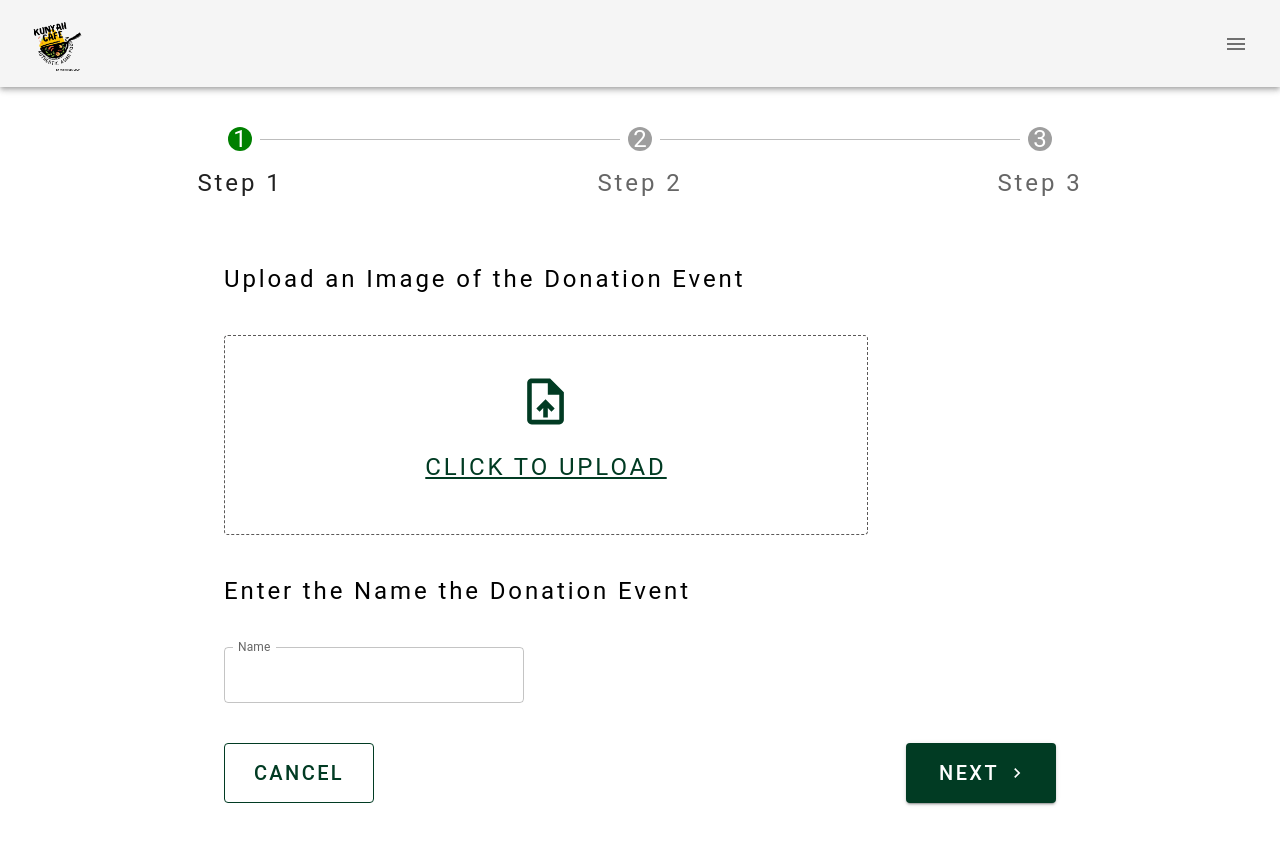
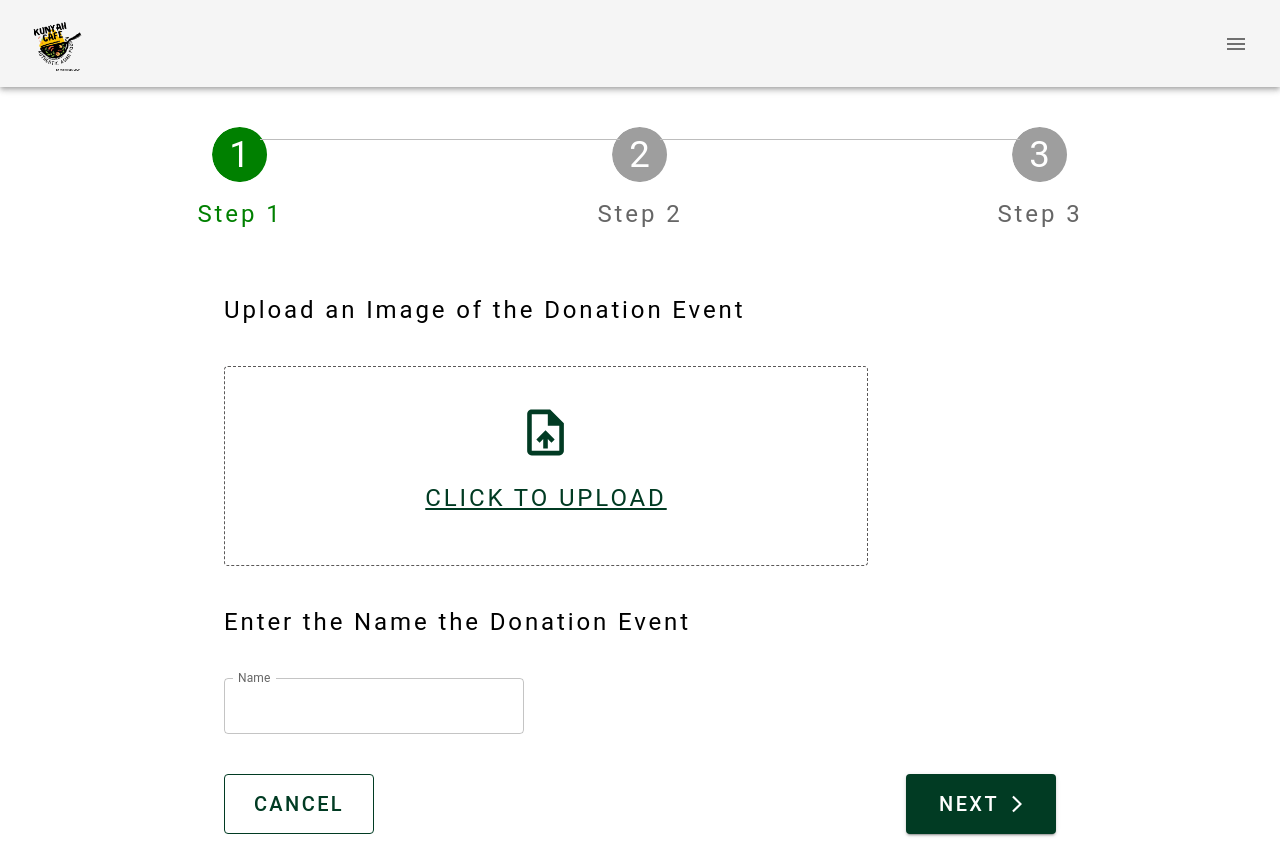
Before and after one commit to felixli1998/FYP-24_DCS__CodeAbility-Crew_EcoYah, a React (Create React App) app in the folder client/: page /admin/donation-event-form in a window 1280 px wide. Before the commit the page ends 819 px from the top, so only its background shows below. Built offline with nearby package versions, Linux system fonts and the light colour scheme.

Commit message:
fix: styling misalignments

```diff
--- a/client/src/components/DonationEvent/Step2Form.tsx
+++ b/client/src/components/DonationEvent/Step2Form.tsx
@@ -35,7 +35,7 @@ export default function Step2Form() {
                                 <Typography variant="h5" gutterBottom sx={{ letterSpacing: "0.18rem" }}>Item {i+1}: {items[i].item}</Typography>
                                 { itemFields.map(function(label, j) {
                                     return <TextField key={j} label={ (j !== 2) ? itemFields[j] : itemFields[j] + items[i].unit } type="number"
-                                        InputProps={{ endAdornment: <InputAdornment position="end">{items[i].unit}</InputAdornment> }}
+                                        InputProps={{ endAdornment: <InputAdornment position="end">{ (j !== 2) && items[i].unit }</InputAdornment> }}
                                         InputLabelProps={{ shrink: true }}
                                         sx={{ width: 300 }} /> }) }
                             </Stack>
--- a/client/src/components/DonationEvent/Step3Form.tsx
+++ b/client/src/components/DonationEvent/Step3Form.tsx
@@ -6,6 +6,8 @@ import { AdapterDayjs } from '@mui/x-date-pickers-pro/AdapterDayjs';
 import { DateRangePicker } from '@mui/x-date-pickers-pro/DateRangePicker';
 
 export default function Step3Form() {
+
+    const [isActive, setIsActive] = useState(false);
 
     return (
         <>
@@ -20,7 +22,8 @@ export default function Step3Form() {
         </DemoContainer>
         </LocalizationProvider>
         <Typography variant="h5" gutterBottom sx={{ letterSpacing: "0.18rem" }}>Activate the Donation Event</Typography>
-        <FormControlLabel control={<Switch defaultChecked />} label="Active" />
+        <FormControlLabel control={<Switch checked={isActive} onClick={() => setIsActive(!isActive)} sx={{ width: "9rem", height: "5.25rem", ".MuiSwitch-thumb": { width: "4.5rem", height: "4.25rem",  marginLeft: ( isActive ? "2rem" : null ) } }}/>}
+            label={ <Typography variant="h5" gutterBottom sx={{ letterSpacing: "0.18rem", marginLeft: "0.5rem" }}>Active</Typography> }/>
         </>
     );
 };
--- a/client/src/pages/DonationEventForm.tsx
+++ b/client/src/pages/DonationEventForm.tsx
@@ -1,7 +1,7 @@
 import { useState }from 'react';
 import { Stack, Box, Stepper, Step, StepLabel, Typography, Grid, Button } from '@mui/material';
 import ArrowBackIosIcon from '@mui/icons-material/ArrowBackIos';
-import ChevronRightIcon from '@mui/icons-material/ChevronRight';
+import ArrowForwardIosIcon from '@mui/icons-material/ArrowForwardIos';
 import Step1Form from "../components/DonationEvent/Step1Form";
 import Step2Form from "../components/DonationEvent/Step2Form";
 import Step3Form from "../components/DonationEvent/Step3Form";
@@ -29,8 +29,8 @@ export default function DonationEventForm() {
                 {steps.map((label, i) => (
                 <Step key={label}>
                     <StepLabel
-                        sx={{ ".MuiStepIcon-text": { fontSize: "1.5rem" } }}>
-                    <Typography variant="h5" gutterBottom sx={{ letterSpacing: "0.18rem", fontStyle: "bold" }}>{label}</Typography>
+                        sx={{ ".MuiSvgIcon-root": { width: "3.44rem", height: "3.44rem", borderRadius: "50rem" }, ".MuiStepIcon-text": { fontSize: "1rem" } }}>
+                    <Typography variant="h5" gutterBottom sx={{ color: (activeStep >= i) ? "primary.main" : null , letterSpacing: "0.18rem", fontStyle: "bold" }}>{label}</Typography>
                     </StepLabel>
                 </Step>
                 ))}
@@ -42,7 +42,7 @@ export default function DonationEventForm() {
                     { form[activeStep] }
                     <Box display="flex" justifyContent="space-between">
                         <Button variant="outlined" sx={{ fontSize: "1.25rem", letterSpacing: "0.15rem", width: "9.375rem", height: "3.75rem", borderColor: "primary.dark", color: "primary.dark" }} startIcon={ activeStep !== 0  && <ArrowBackIosIcon />} onClick={handleBack}>{ activeStep === 0 ? "CANCEL" : "BACK" }</Button>
-                        <Button variant="contained" sx={{ fontSize: "1.25rem", letterSpacing: "0.15rem", width: "9.375rem", height: "3.75rem", backgroundColor: "primary.dark"}} endIcon={<ChevronRightIcon />} onClick={handleNext}>NEXT</Button>
+                        <Button variant="contained" sx={{ fontSize: "1.25rem", letterSpacing: "0.15rem", width: "9.375rem", height: "3.75rem", backgroundColor: "primary.dark"}} endIcon={<ArrowForwardIosIcon />} onClick={handleNext}>NEXT</Button>
                     </Box>
                 </Stack>
             </Grid>
--- a/client/src/styles/Palette.tsx
+++ b/client/src/styles/Palette.tsx
@@ -9,7 +9,8 @@ export const theme = createTheme({
     },
     secondary: {
       main: "#000000",
-      light: "#666363"
+      light: "#666363",
+      dark: "#5A5858"
     }
   },
 });
```
